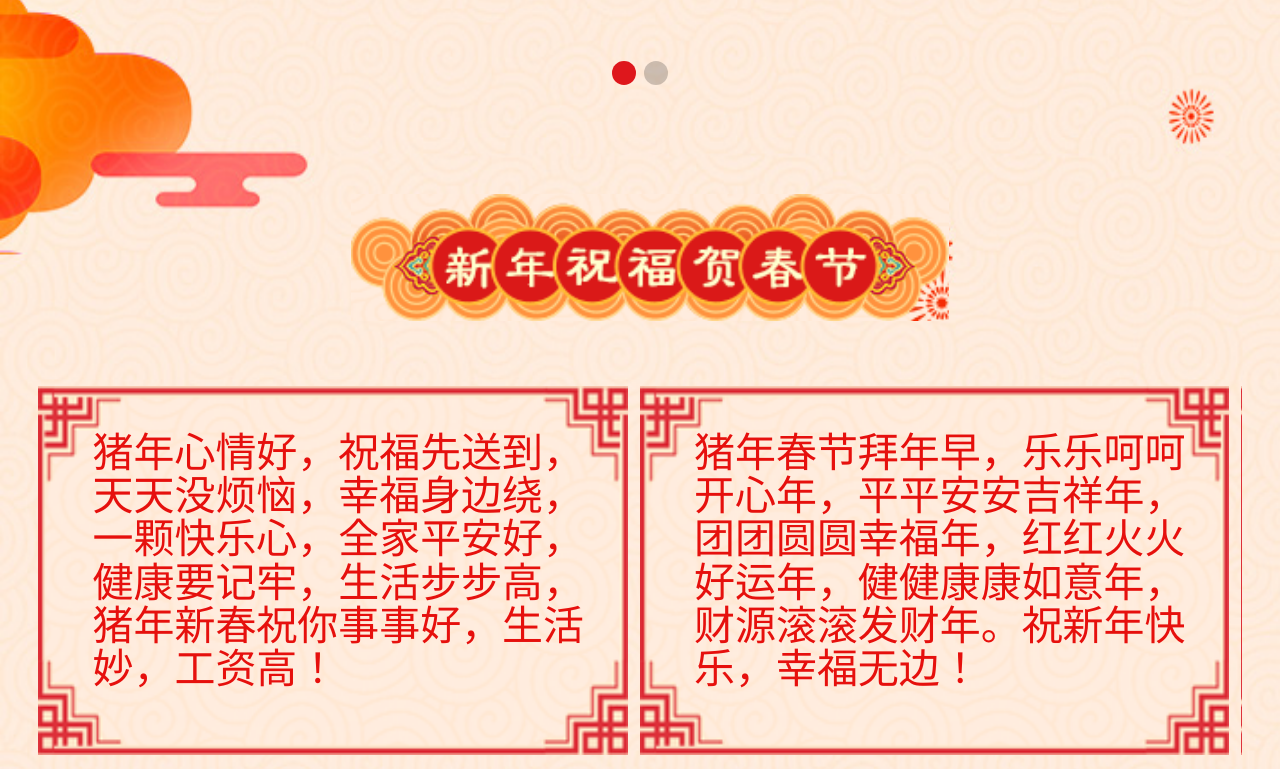
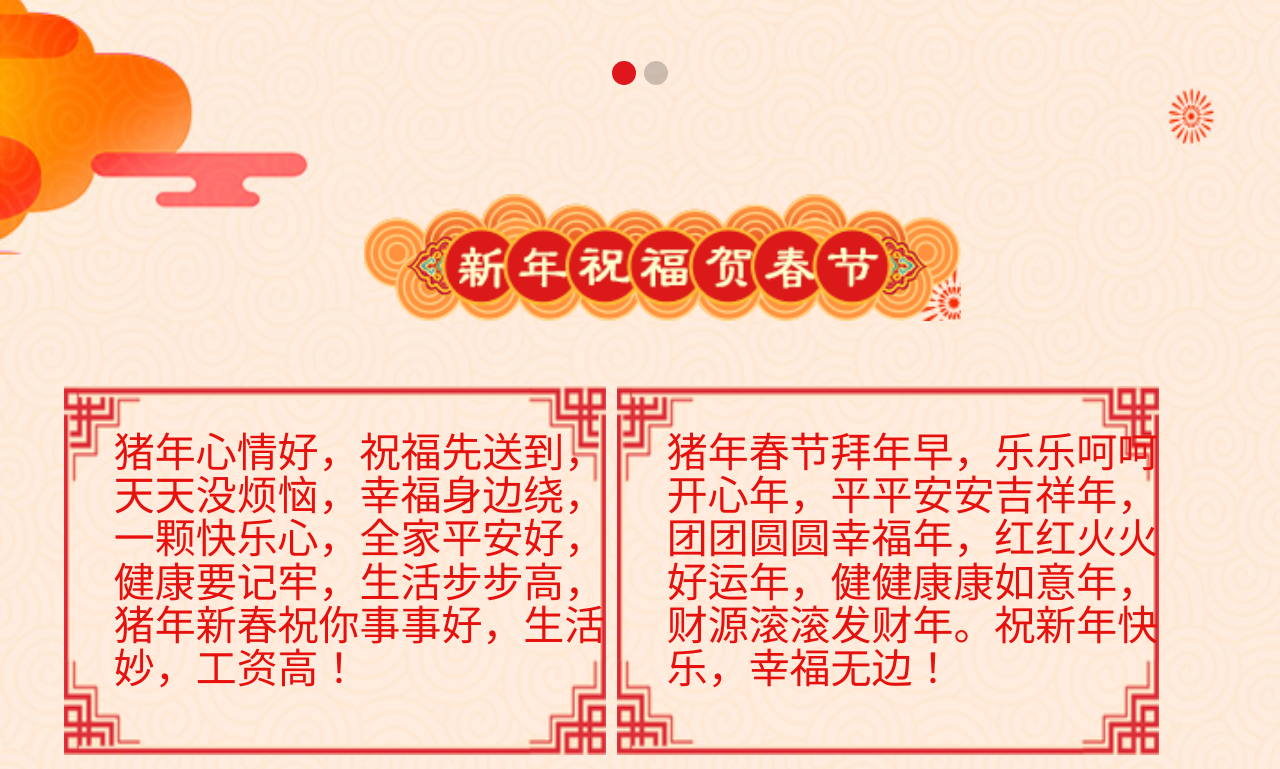
Before and after one commit to ayanamirei0/2019_new_year_mobile, a plain HTML site: page index.html in a window 1280 px wide. Shown: the part 4538-5307 px from the top of the page. Drawn offline with Linux system fonts and the light colour scheme; a web font is replaced by a local one.

Commit message:
贺新春样式调整

```diff
--- a/css/index.css
+++ b/css/index.css
@@ -192,7 +192,7 @@
 
 /* 贺春节 */
 .hechun{
-    padding: 0 3%;
+    padding: 0 5%;
 }
 .hechun .img_title{
     width: 7rem;
@@ -204,7 +204,7 @@
 }
 .hechun .essay{
     position: relative;
-    width: 50%;
+    width: 48%;
 }
 .hechun .essay img{
     width: 98%;
```
